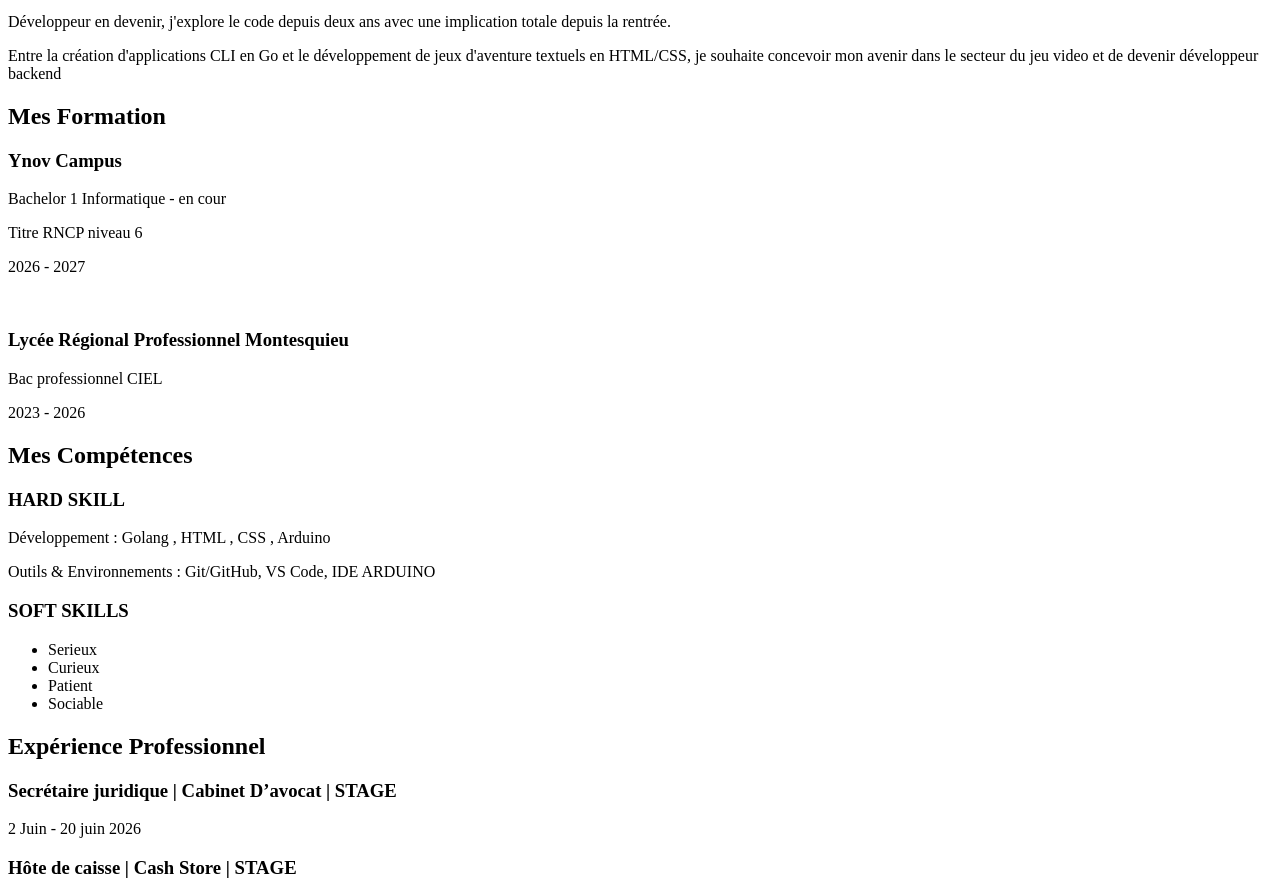
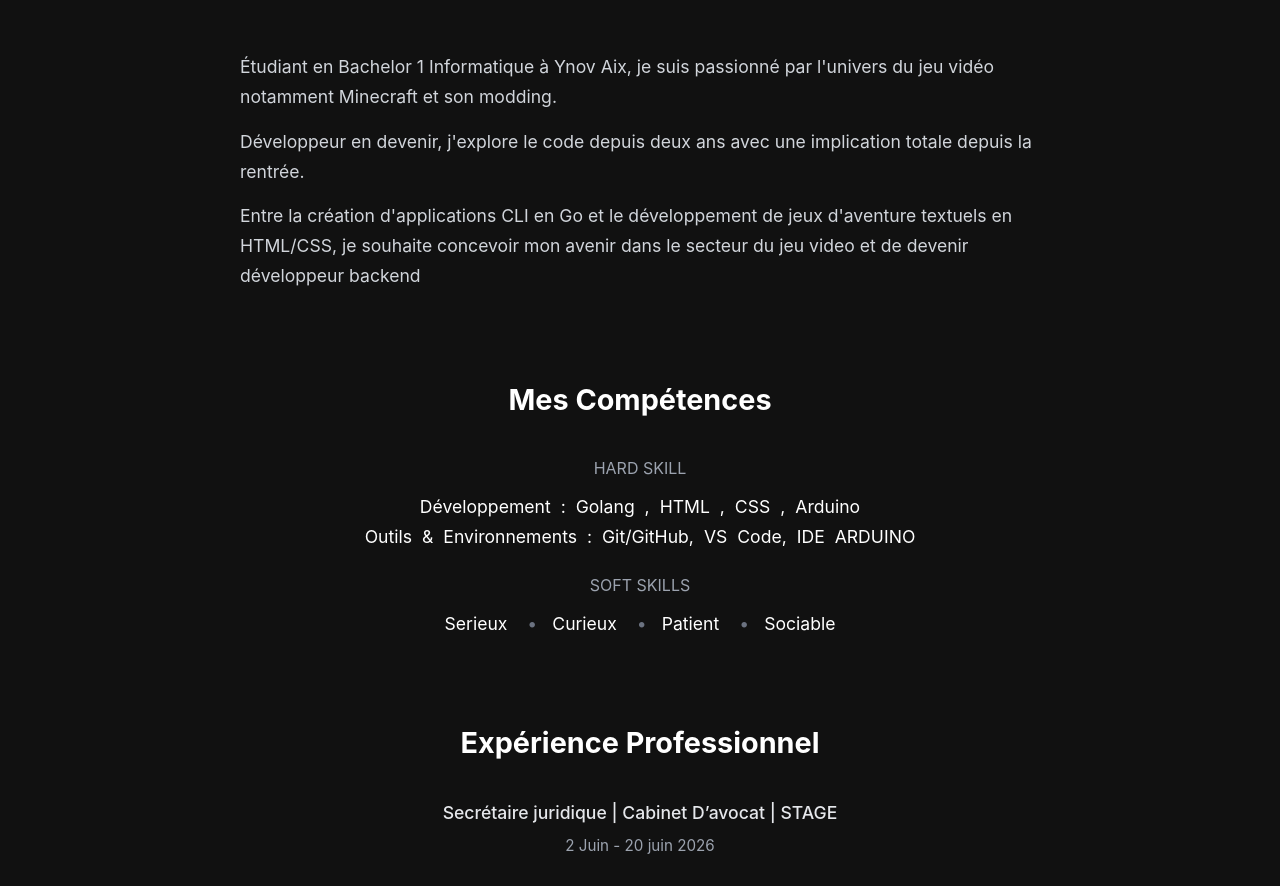
Before and after one commit to kost84/kost84.github.io, a plain HTML site: page page/acceuil.html in a window 1280 px wide. Shown: the part 148-1034 px from the top of the page. Drawn offline with Linux system fonts and the light colour scheme.

Commit message:
Feat: CSS index + acceuill | IA assitant : Acceuil.css

```diff
--- /dev/null
+++ b/css/acceuil.css
@@ -0,0 +1,111 @@
+* {
+    box-sizing: border-box;
+    margin: 0;
+    padding: 0;
+}
+
+body {
+    background-color: #111111;
+    color: #d1d5db;
+    font-family: -apple-system, BlinkMacSystemFont, "Segoe UI", Roboto, Helvetica, Arial, sans-serif;
+    line-height: 1.7;
+    padding: 60px 20px;
+}
+
+main {
+    max-width: 800px;
+    margin: 0 auto;
+    display: flex;
+    flex-direction: column;
+    gap: 70px;
+}
+
+
+.acceuil h2 {
+    color: #4da6ff;
+    font-size: 2.2rem;
+    margin-bottom: 10px;
+    font-weight: 600;
+}
+
+.paragraphacceuil p {
+    font-size: 1.1rem;
+    margin-bottom: 15px;
+    text-align: left;
+}
+
+
+.compétences {
+    text-align: center;
+}
+
+.compétences h2 {
+    color: #ffffff;
+    font-size: 1.8rem;
+    margin-bottom: 30px;
+}
+
+.compétences h3 {
+    color: #9ca3af;
+    font-size: 1rem;
+    font-weight: normal;
+    text-transform: capitalize;
+    margin-top: 20px;
+    margin-bottom: 10px;
+}
+
+.compétences p {
+    color: #ffffff;
+    font-size: 1.1rem;
+    word-spacing: 5px;
+}
+
+.compétences ul {
+    list-style: none;
+    display: flex;
+    justify-content: center;
+    gap: 15px;
+    flex-wrap: wrap;
+}
+
+.compétences ul li {
+    color: #ffffff;
+    font-size: 1.1rem;
+}
+
+.compétences ul li:not(:last-child)::after {
+    content: " • ";
+    color: #6b7280;
+    margin-left: 15px;
+}
+
+
+.expérience, .formation {
+    text-align: center;
+}
+
+.expérience h2, .formation h2 {
+    color: #ffffff;
+    font-size: 1.8rem;
+    margin-bottom: 30px;
+    margin-top: 10px;
+}
+
+.expérience h3, .formation h3 {
+    color: #e5e7eb;
+    font-size: 1.1rem;
+    font-weight: 500;
+    margin-top: 30px;
+    margin-bottom: 5px;
+}
+
+.expérience p, .formation p {
+    color: #9ca3af;
+    font-size: 0.95rem;
+    margin: 0;
+}
+
+
+br {
+    display: none;
+}
--- a/page/acceuil.html
+++ b/page/acceuil.html
@@ -3,29 +3,18 @@
     <head>
         <meta charset="UTF-8">
         <meta name="viewport" 980px>
+        <link rel="stylesheet" href="../css/acceuil.css">
         <title>Acceuil</title>
     </head>
         <body>
         <main>
-            <header class="titre">
-                <h1>Acceuil</h1>
-            </header>
             <section class="acceuil">
-                <h2>Qui suis-je</h2>
+                <h2>Qui suis-je ?</h2>
+            </section>
+            <section class="paragraphacceuil">
                 <p>Étudiant en Bachelor 1 Informatique à Ynov Aix, je suis passionné par l'univers du jeu vidéo notamment Minecraft et son modding.</p>
                 <p>Développeur en devenir, j'explore le code depuis deux ans avec une implication totale depuis la rentrée.</p>
                 <p>Entre la création d'applications CLI en Go et le développement de jeux d'aventure textuels en HTML/CSS, je souhaite concevoir mon avenir dans le secteur du jeu video et de devenir développeur backend </p>
-            </section>
-            <section class="formation">
-                <h2>Mes Formation</h2>
-                <h3>Ynov Campus</h3>
-                <p>Bachelor 1 Informatique - en cour</p>
-                <p>Titre RNCP niveau 6</p> <!---Metre Lien du RNCP-->
-                <p>2026 - 2027 </p><br>
-
-                <h3>Lycée Régional Professionnel Montesquieu</h3>
-                <p>Bac professionnel CIEL </p>
-                <p>2023 - 2026</p>
             </section>
             <section class="compétences">
             <h2>Mes Compétences</h2>
@@ -50,6 +39,17 @@
             <p>5 Février 2024 - 18 Février 2024</p>
             <h3>Hôte de caisse | Prolians  | STAGE</h3>
             <p>13 Février - 17 Février 2023</p>
+            <section class="formation">
+                <h2>Mes Formation</h2>
+                <h3>Ynov Campus</h3>
+                <p>Bachelor 1 Informatique - en cour</p>
+                <p>Titre RNCP niveau 6</p>
+                <p>2026 - 2027 </p><br>
+
+                <h3>Lycée Régional Professionnel Montesquieu</h3>
+                <p>Bac professionnel CIEL </p>
+                <p>2023 - 2026</p>
+            </section>
         </section>
     </main>
 </body>
```
Also changed, not shown: page/project.html (+2 -2 lines), css/index.css (line endings or trailing spaces), imageetdoc/arriereplan/page2.webp (added). Lines whose indentation alone changed are shown as unchanged.
